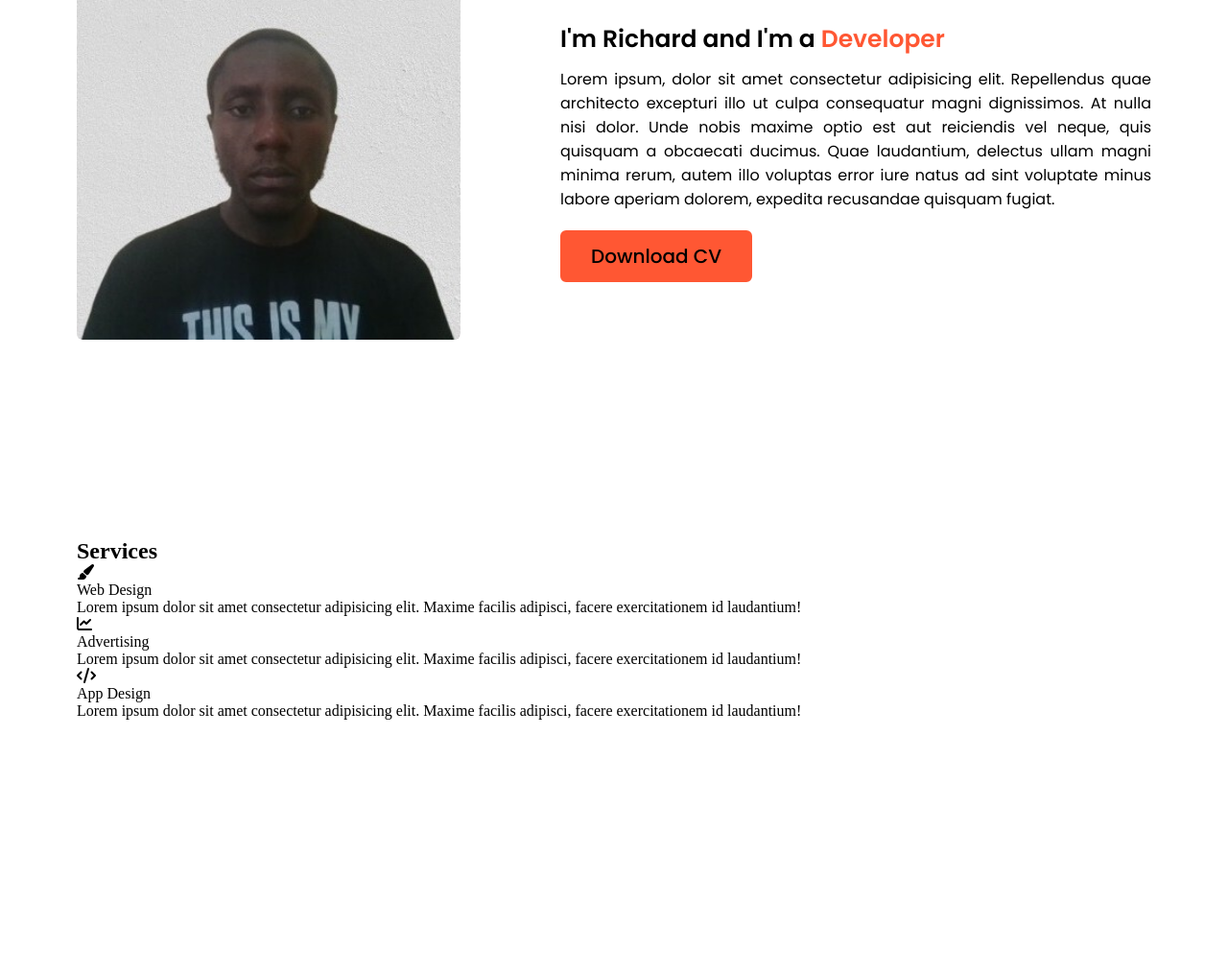
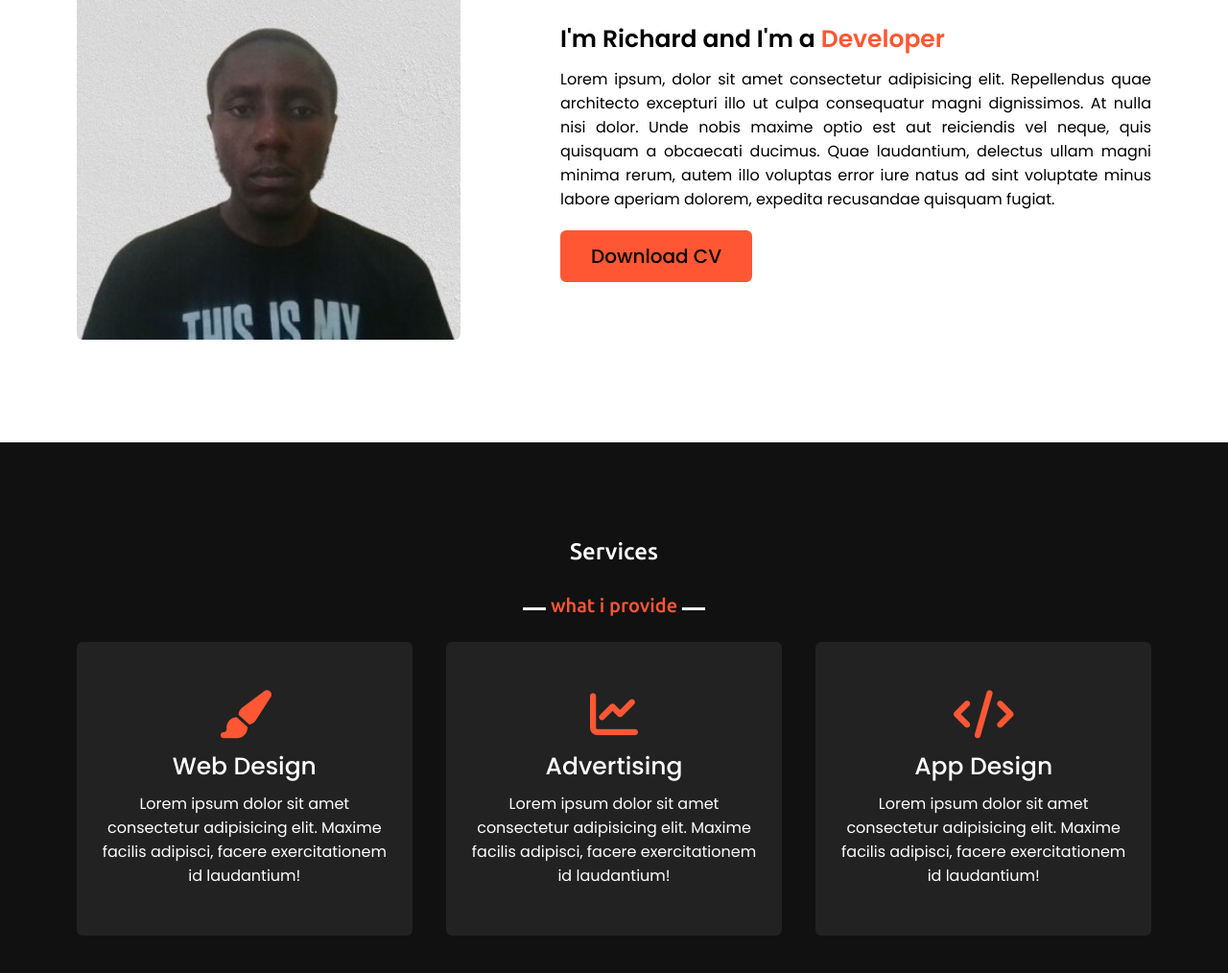
Before and after one commit to 0doi-Richard/Personal-Portfolio, a plain HTML site: page index.html in a window 1280 px wide. Shown: the part 1054-2068 px from the top of the page at 96% size. Before the commit the page ends 1904 px from the top, so only its background shows below. Drawn offline with nearby package versions, Linux system fonts and the light colour scheme.

Commit message:
service styling

```diff
--- a/index.html
+++ b/index.html
@@ -65,7 +65,7 @@
     <section class="services" id="services">
         <div class="max-width">
             <h2 class="title">Services</h2>
-            <div class="serv-content">
+            <div class="services-content">
                 <div class="card">
                     <div class="box">
                         <i class="fas fa-paint-brush"></i>
--- a/style.css
+++ b/style.css
@@ -121,21 +121,22 @@ canvas {
     background: none;
 }
 
-/* about section styling */
-section {
-    padding: 100px 0;
-}
-.about{
-    font-family: 'Poppins', sans-serif;
-
-}
-.about .title{
+/* all similar content styling code */
+section .title{
     text-align: center;
     font: 40px;
     font-weight: 500;
     margin-bottom: 60px;
     padding-bottom: 20px;
     font-family: 'ubuntu', sans-serif;
+}
+
+/* about section styling */
+.about{
+    padding: 100px 0;
+}
+.about, .services{
+    font-family: 'Poppins', sans-serif;
 }
 .about .title::before{
     content: "";
@@ -147,7 +148,7 @@ section {
     background: black;
     transform: translateX(-50%);
 }
-.about .title::after {
+.about .title::after{
     content: "who i am";
     position: absolute;
     bottom: -182px;
@@ -158,7 +159,8 @@ section {
     background: #fff;
     transform: translateX(-50%);
 }
-.about .about-content{
+.about .about-content,
+.services .services-content{
     display: flex;
     flex-wrap: wrap;
     align-items: center;
@@ -176,7 +178,6 @@ section {
 .about .about-content .right{
     width: 55%;
 }
-
 .about .about-content .right .text{
     font-size: 25px;
     font-weight: 600;
@@ -203,6 +204,71 @@ section {
 .about .about-content .right a:hover{
     color: #ff5733;
     background: none;
+}
+
+/* service section styling */
+.services{
+    padding: 100px 0;
+}
+.services{
+    color: #fff;
+    background: #111;
+}
+.services .title::before,
+.services .title::after{
+    background: #fff;
+}
+.services .title::before{
+    content: "";
+    position: absolute;
+    bottom: -890px;
+    left: 50%;
+    width: 190px;
+    height: 3px;
+    background: #fff;
+    transform: translateX(-50%);
+}
+.services .title::after{
+    background: #111;
+    content: "what i provide";
+    position: absolute;
+    bottom: -902px;
+    left: 50%;
+    font-size: 20px;
+    color: #ff5733;
+    padding: 5px;
+    transform: translateX(-50%);
+}
+.services .services-content .card{
+    width: calc(33% - 20px);
+    background: #222;
+    text-align: center;
+    border-radius: 6px;
+    padding: 50px 25px;
+    cursor: pointer;
+    transition: all 0.3s ease;
+}
+.services .services-content .card:hover{
+    background: #ff5733;
+}
+.services .services-content .card .box{
+    transition: all 0.3s ease;
+}
+.services .services-content .card:hover .box{
+    transform: scale(1.05);
+}
+.services .services-content .card i{
+    font-size: 50px;
+    color: #ff5733;
+    transition: color 0.3s ease;
+}
+.services .services-content .card:hover i{
+    color: #fff;
+}
+.services .services-content .card .text{
+    font-size: 25px;
+    font-weight: 500;
+    margin: 10px 0 7px 0;
 }
 
 
```
